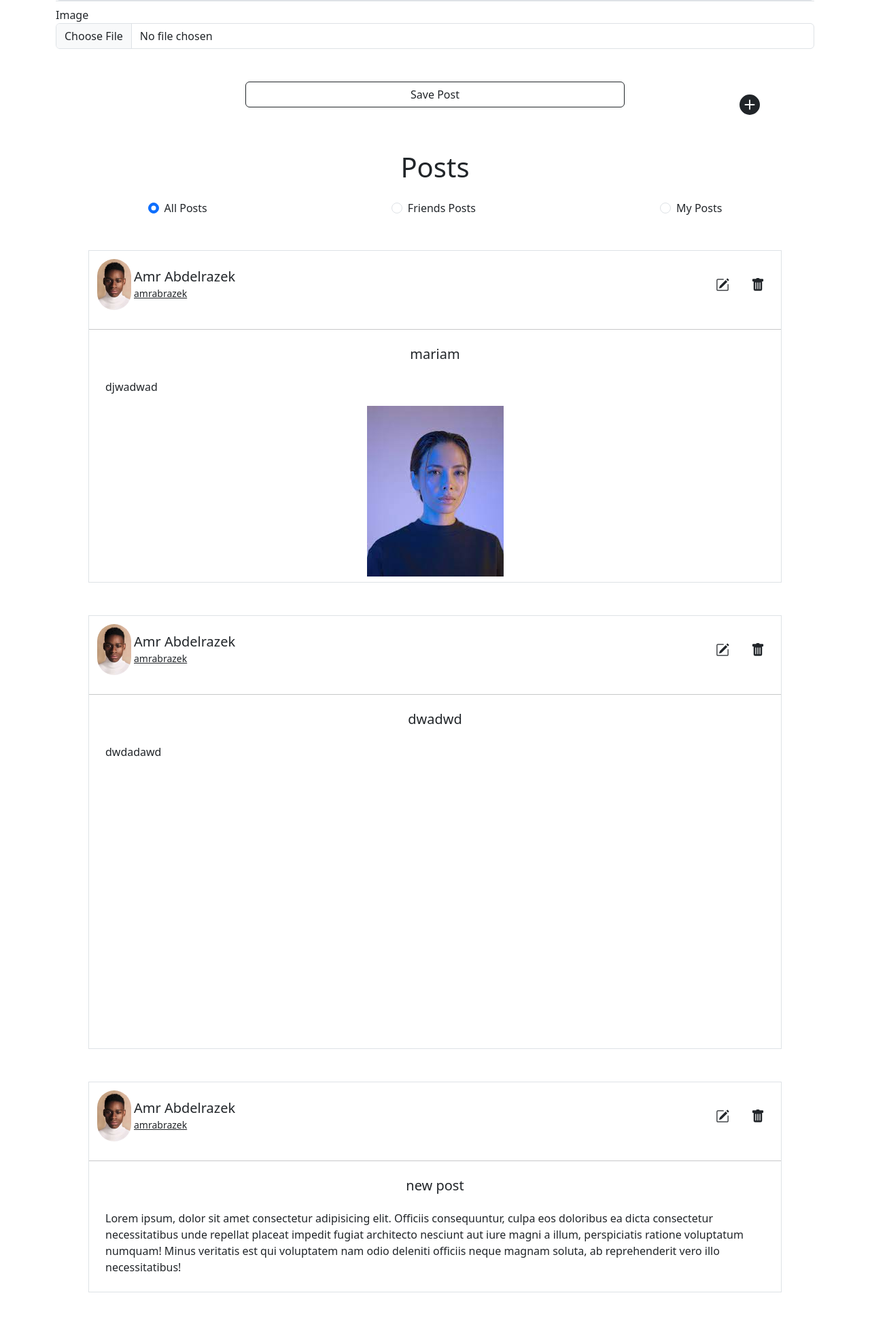
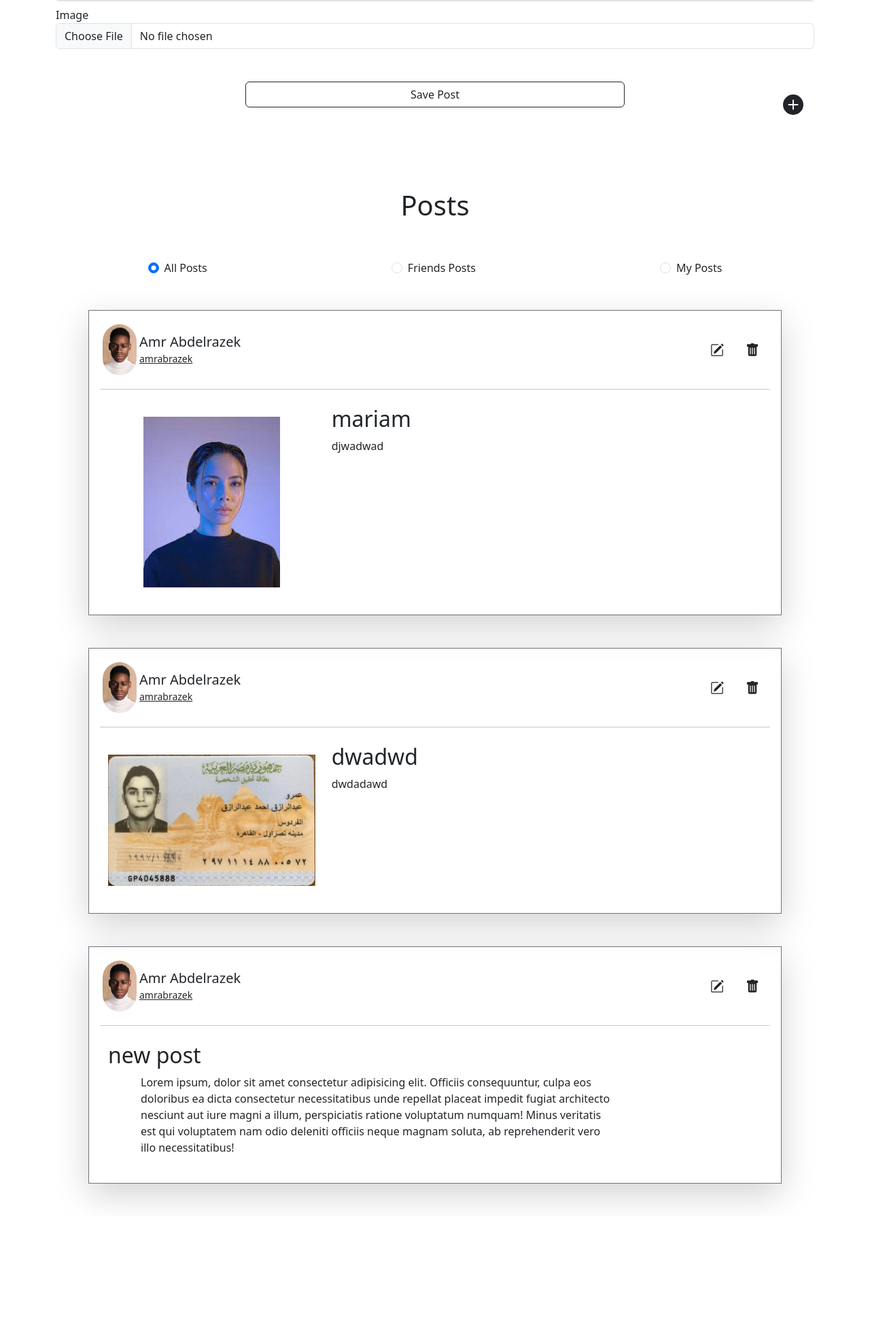
Before and after one commit to AhmedOsman99/Social_Media_Website, a Flask app: page / in a window 1280 px wide. Shown: the part 541-2490 px from the top of the page at 68% size. After the commit the page ends 2313 px from the top, so only its background shows below. Run offline with Flask 3, Linux system fonts and the light colour scheme; a user stored in the database is signed in; some libraries are stand-ins or nearby versions.

Commit message:
fixing some bugs and updating the style

```diff
--- a/mainpro/routes.py
+++ b/mainpro/routes.py
@@ -99,36 +99,51 @@ def delete_Post(post_id):
 @login_required
 def home(post_id = ""):
 
-    print("home")
     # edit post
-    post_to_edit = ''
+    post_to_edit = None
     if post_id :
-        print("true")
-        post_to_edit = Post.query.filter(Post.id == post_id).first()
+        # print("true")
+        # post_to_edit = Post.query.filter_by(id == post_id).first()
+        post_to_edit = Post.query.filter_by(id=post_id).first()
+        print("00000000000000000000000")
+        print(post_to_edit)
+        if post_to_edit :
+            print("true")
+            form = PostForm(obj=post_to_edit)
+            print(form)
+            form.populate_obj(post_to_edit)
+            if form.validate_on_submit():
+                print("true2")
+                if form.post_image.data :
+                    post_imagex = form.post_image.data
+                    post_image_data = post_imagex.read()
+                    post_image_filename = post_imagex.filename
+                else:
+                    post_image_data = b''
+                    post_image_filename =""
 
-        form = PostForm(obj=post_to_edit)
+                with app.app_context():
+                    form.populate_obj(post_to_edit)
+                    post_to_edit = Post.query.filter(Post.id == post_id).first()
 
-        if form.validate_on_submit():
-            with app.app_context():
-                form.populate_obj(post_to_edit)
-                post_to_edit = Post.query.filter(Post.id == post_id).first()
-                post_image = form.post_image.data
+                    post_to_edit.title = form.title.data
+                    post_to_edit.content = form.content.data
+                    post_to_edit.status = form.status.data
+                    post_to_edit.post_image_data = post_image_data
+                    post_to_edit.post_image_filename = post_image_filename
+                    db.session.commit()
 
-                post_to_edit.title = form.title.data
-                post_to_edit.content = form.content.data
-                post_to_edit.status = form.status.data
-                post_to_edit.post_image_filename = post_image.filename
-                db.session.commit()
-
-            file = form.post_image.data # First grab the file
-            filename = secure_filename(file.filename)
-            file.seek(0)
-            file.save(os.path.join(os.path.abspath(os.path.dirname(__file__)),app.config['UPLOAD_FOLDER'],filename)) # Then save the file
+                if form.post_image.data :
+                    file = form.post_image.data # First grab the file
+                    filename = secure_filename(file.filename)
+                    file.seek(0)
+                    file.save(os.path.join(os.path.abspath(os.path.dirname(__file__)),app.config['UPLOAD_FOLDER'],filename)) # Then save the file
 
 
-            flash("Post updated Successful", "success")
-            return redirect(url_for('home'))
-
+                flash("Post updated Successful", "success")
+                return redirect(url_for('home'))
+        else:
+            return "post doesn't exist"
 
     # add post
     form = PostForm()
@@ -136,6 +151,7 @@ def home(post_id = ""):
         print("valid")
         with app.app_context():
 
+            # checking if there is an image uploaded
             if form.post_image.data :
                 post_imagex = form.post_image.data
                 post_image_data = post_imagex.read()
@@ -143,11 +159,6 @@ def home(post_id = ""):
             else:
                 post_image_data = b''
                 post_image_filename =""
-
-            # profile_image_data = post_image.read()
-            # print("----------------------------------------------------")
-            # print (post_imagex)
-            # print (post_imagex)
 
             new_post = Post(title=form.title.data,
                             content=form.content.data,
@@ -159,6 +170,7 @@ def home(post_id = ""):
             db.session.add(new_post)
             db.session.commit()
 
+        # upload the image if uloaded
         if form.post_image.data :
             file = form.post_image.data # First grab the file
             filename = secure_filename(file.filename)
@@ -172,23 +184,15 @@ def home(post_id = ""):
     friend_posts = []
     friendships = Friendship.query.filter((Friendship.user_id == current_user.id)).all()
     for friendship in friendships:
+        friend_posts += User.query.get(friendship.friend_id).posts
         # friend_id = friendship.friend_id if friendship.user_id == user_id else friendship.user_id
-        friend_posts += User.query.get(friendship.friend_id).posts
 
-    # print('00000000000000000000000000000000000')
-
+    # Getting posts' ids for my friends
     friends_posts  = list(filter(lambda post : post.status == 'Friends_only' , friend_posts ))
-
     posts_id = []
-
     for post in friends_posts:
         posts_id.append(post.id)
 
-    # print(posts_id)
-    # print(friends_posts)
-    # for post in friend_posts:
-    #     print(post.status)
-    # print(friend_posts)
 
     posts_onlyme = db.session.query(
             Post,
--- a/mainpro/static/base.css
+++ b/mainpro/static/base.css
@@ -118,7 +118,7 @@
   .addbutton {
     position: fixed;
     top: 85%;
-    left: 85%;
+    left: 90%;
     cursor: pointer;
     /* width: 100px; */
 }
@@ -133,6 +133,7 @@
         animation-iteration-count: infinite;
 
     }
+
 
 
     @keyframes rotate {
--- a/mainpro/templates/home.html
+++ b/mainpro/templates/home.html
@@ -10,12 +10,12 @@
     </button>
 </div>
 
-<div class="d-flex justify-content-around"><h1>Add Post</h1></div>
 
 <!-- add post form -->
-    <div>
+    <div  class="">
         <form action="" method="POST" enctype="multipart/form-data">
             {{ data.form.hidden_tag() }}
+            <div class="d-flex justify-content-around"><h1>Add Post</h1></div>
 
             <fieldset class = "form-group">
                 <legend class="border-bottom mb4"></legend>
@@ -78,11 +78,11 @@
         </form>
     </div>
 
-
-<div class="d-flex justify-content-around m-3"><h1>Posts</h1></div>
+<br>
+<div class="d-flex justify-content-around m-5"><h1>Posts</h1></div>
 
 <!-- choose which posts you want to see -->
-<div class="d-flex justify-content-around ">
+<div class=" d-flex justify-content-around ">
     <div class="form-check">
         <input class="form-check-input" type="radio" name="exampleRadios" id="publicid" value="option1" checked onchange="checkRadio()" >
         <label class="form-check-label" for="exampleRadios1">
@@ -107,9 +107,9 @@
 <!-- user posts only -->
 <div class="only_me_posts_container d-none" id="only_me_posts_container">
 {% for post in data.posts_onlyme %}
-        <div class="  containe post_container m-5 d-flex flex-column justify-content-around  border" >
 
-            <div class=" m-2 d-flex personal_info" >
+        <div class=" border border-secondary p-3 shadow-lg  containe post_container m-5 d-flex flex-column justify-content-around  border" >
+            <div class="m-2 d-flex personal_info" >
 
                 <div class="m-1 ">
                     <img class="rounded-5" width="50px" src="{{ '../static/profile_images/' + post.User.profile_image_filename }}" alt="">
@@ -154,14 +154,25 @@
                 </div>
             </div>
             <hr>
-            <div class="m-2 d-flex post-info flex-column">
-                <div class="mb-2 h5 d-flex justify-content-around">{{post.Post.title}}</div>
-                <div class=" p-3  d-flex "><div>{{post.Post.content}}</div></div>
+            <div class="container my-2">
+                <div class="row">
                 {% if post.Post.post_image_filename %}
-                    <div class="d-flex justify-content-around image_container">
-                        <img class="" src="{{ '../static/profile_images/' + post.Post.post_image_filename }}" alt="">
+                    <div class="col-md-4 d-flex justify-content-around my-3">
+                        <img src="{{ '../static/profile_images/' + post.Post.post_image_filename }}" alt="Post Image" class="img-fluid">
                     </div>
+                    <div class="col-md-8">
+                        <h2>{{post.Post.title}}</h2>
+                        <p>{{post.Post.content}}</p>
+                    </div>
+
+
+                {% else %}
+                <div class="col-md-10">
+                    <h2>{{post.Post.title}}</h2>
+                    <p class="mx-5">{{post.Post.content}}</p>
+                </div>
                 {% endif %}
+                </div>
             </div>
 
         </div>
@@ -172,8 +183,8 @@
 <div class="public_posts_container" id="public_posts_container">
 {% for post in data.posts_public %}
 
-        <div class="  containe post_container m-5 d-flex flex-column justify-content-around  border" >
-            <div class=" m-2 d-flex personal_info" >
+        <div class="border border-secondary p-3 shadow-lg  containe post_container m-5 d-flex flex-column justify-content-around  border" >
+            <div class="  d-flex personal_info" >
                 <div class="m-1 ">
                     <img class="rounded-5" width="50px" src="{{ '../static/profile_images/' + post.User.profile_image_filename }}" alt="pp" srcset="">
                     <!-- <img  class="rounded-5" width="50px" src="../static/profile_images/{{ post.User.profile_image_filename }}" alt="pp2" srcset="">
@@ -252,7 +263,7 @@
 
             <hr>
 
-            <div class="m-2 d-flex post-info flex-column">
+            <!-- <div class="m-1 d-flex post-info flex-column">
                 <div class="mb-2 h5 d-flex justify-content-around">{{post.Post.title}}</div>
                 <div class=" p-3  d-flex justify-content-center h-auto w-100"><div class=" h-auto w-100">{{post.Post.content}}</div></div>
                 {% if post.Post.post_image_filename %}
@@ -260,6 +271,27 @@
                     <img class="" src="{{ '../static/profile_images/' + post.Post.post_image_filename }}" alt="">
                 </div>
                 {% endif %}
+            </div> -->
+
+            <div class="container my-2">
+                <div class="row">
+                {% if post.Post.post_image_filename %}
+                    <div class="col-md-4 d-flex justify-content-around my-3">
+                        <img src="{{ '../static/profile_images/' + post.Post.post_image_filename }}" alt="Post Image" class="img-fluid">
+                    </div>
+                    <div class="col-md-8">
+                        <h2>{{post.Post.title}}</h2>
+                        <p>{{post.Post.content}}</p>
+                    </div>
+
+
+                {% else %}
+                <div class="col-md-10">
+                    <h2>{{post.Post.title}}</h2>
+                    <p class="mx-5">{{post.Post.content}}</p>
+                </div>
+                {% endif %}
+                </div>
             </div>
 
         </div>
@@ -270,7 +302,7 @@
 <div class="friends_only_post_container d-none" id="friends_only_post_container">
     {% for post in data.friends_only_posts %}
 
-            <div class="  containe post_container m-5 d-flex flex-column justify-content-around  border" >
+            <div class="border border-secondary p-3 shadow-lg containe post_container m-5 d-flex flex-column justify-content-around  border" >
 
                 <div class=" m-2 d-flex personal_info" >
 
@@ -288,6 +320,7 @@
                     </div>
                 </div>
                 <hr>
+
                 <div class="m-2 d-flex post-info flex-column">
                     <div class="mb-2 h5 d-flex justify-content-around">{{post.Post.title}}</div>
                     <div class=" p-3  d-flex justify-content-center"><div>{{post.Post.content}}</div></div>
@@ -298,6 +331,9 @@
                     {% endif %}
                 </div>
 
+
+
+
             </div>
     {% endfor %}
 </div>
@@ -305,7 +341,7 @@
 
 <!-- edit window -->
 {% if data.post_to_edit %}
-    <div class="edit_post_container" id="edit_post_container_id">
+    <div class="border border-secondary p-3 shadow-lg  edit_post_container" id="edit_post_container_id">
 
         <!-- close sign -->
         <a class="text-dark closesign" href="{{ url_for('home') }}"  onclick="closetab()">
@@ -340,7 +376,7 @@
                                 {% endfor %}
                             </div>
                         {% else %}
-                            {{ data.form.title(class = "input_x form-control", value= data.post_to_edit.title)  }}
+                            {{ data.form.title(class = "input_x form-control")  }}
                         {% endif %}
                     </div>
                 </fieldset>
```
Also changed, not shown: instance/site.db, mainpro/static/profile_images/abc.jpeg (added), mainpro/static/profile_images/pic.JPG (added).
